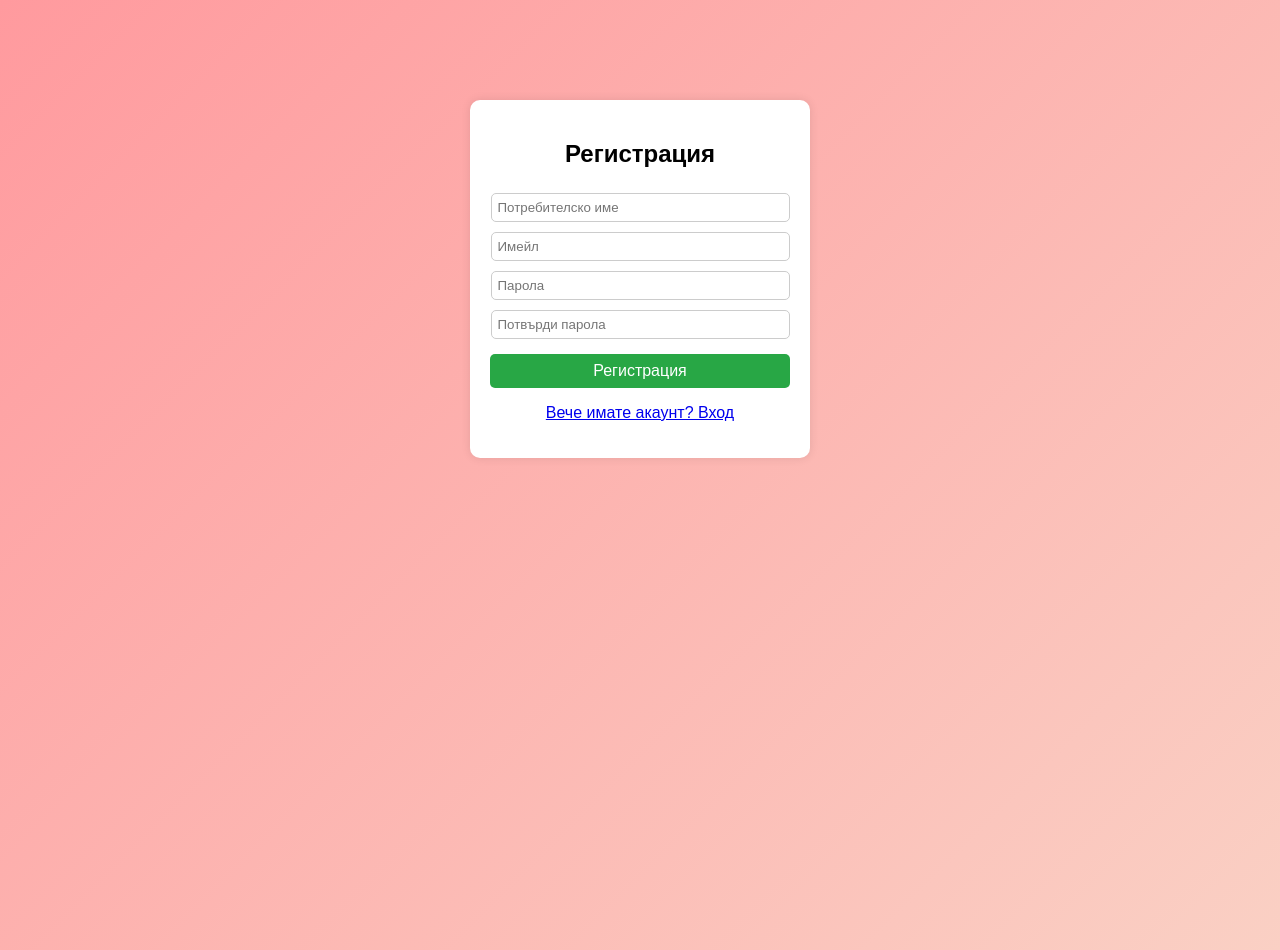
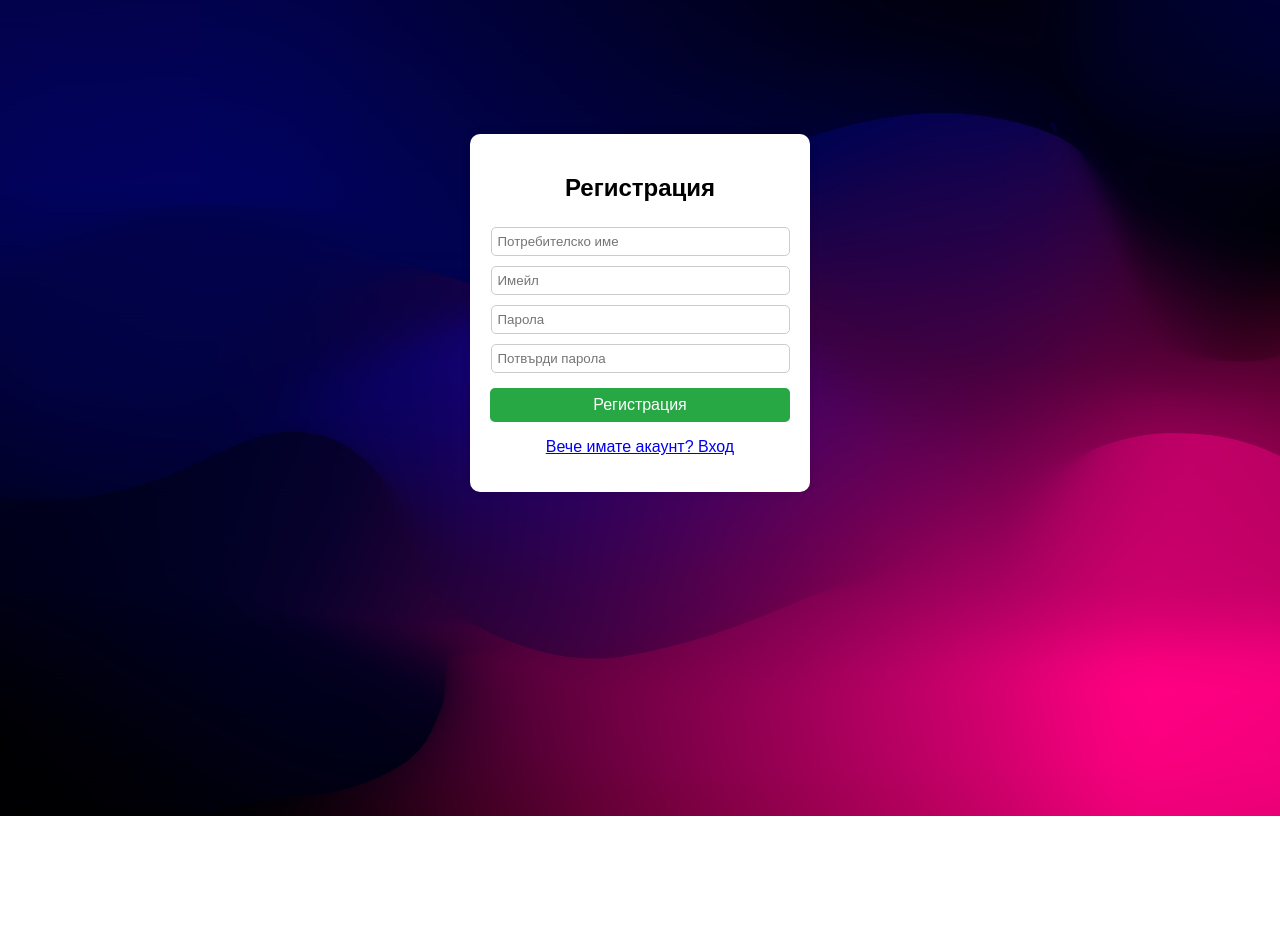
Before and after one commit to MisterShieda/SkillSwap, a plain HTML site: page Register_Login.html in a window 1280 px wide. After the commit the page ends 816 px from the top, so only its background shows below. Drawn offline with Linux system fonts and the light colour scheme.

Commit message:
background img

```diff
--- a/Register_Login.html
+++ b/Register_Login.html
@@ -5,17 +5,21 @@
     <meta name="viewport" content="width=device-width, initial-scale=1.0">
     <title>Login & Register</title>
     <style>
+
         body {
             font-family: Arial, sans-serif;
             text-align: center;
-            margin: 50px;
-            background: linear-gradient(135deg, #ff9a9e, #fad0c4);
             display: flex;
             justify-content: center;
             align-items: flex-start;
             height: 100vh;
-            padding-top: 50px;
             overflow: hidden;
+
+            background-image: url('/img/background.jpg');
+            background-size: cover;
+            background-position: center;
+            background-repeat: no-repeat;
+
         }
         .container {
             width: 300px;
@@ -23,6 +27,7 @@
             padding: 20px;
             border-radius: 10px;
             box-shadow: 0 0 10px rgba(0, 0, 0, 0.1);
+            margin-top: 10%;
         }
         input {
             width: 95%;
```
Also changed, not shown: img/background.jpg (added).
